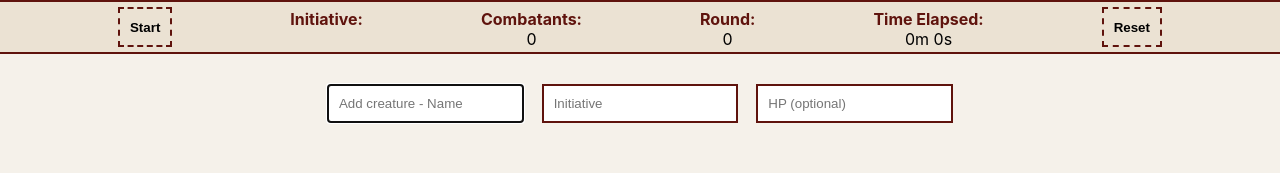
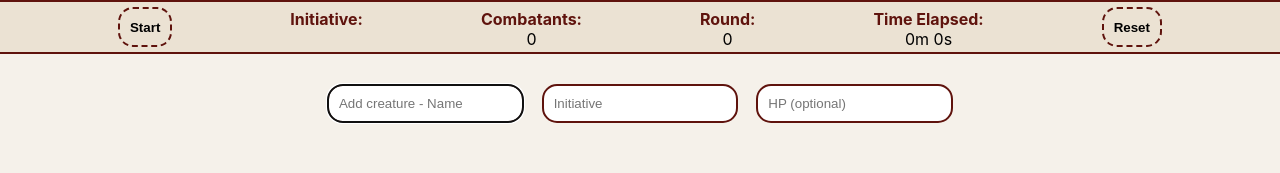
Before and after one commit to Paul-Ladyman/dnd-battle-tracker, a React (Create React App) app: page / in a window 1280 px wide. Shown: the top 173 px of the page. Built offline with nearby package versions, Linux system fonts and the light colour scheme.

Commit message:
Rounded corners!

```diff
--- a/src/App.css
+++ b/src/App.css
@@ -8,6 +8,7 @@ button {
   padding: 10px;
   font-weight: bold;
   background-color: #e1e1b5;
+  border-radius: 15px;
 }
 
 .App {
@@ -109,6 +110,7 @@ button {
 
 .creature-toolbar--input {
   border: 2px solid #5f130d;
+  border-radius: 15px;
   padding: 10px;
   background-color: white;
   box-sizing: border-box;
@@ -177,6 +179,7 @@ button {
   border: 2px solid #5f130d;
   padding: 10px;
   width: 100%;
+  border-radius: 15px;
 }
 
 .create-creature-form--input__error {
@@ -192,6 +195,7 @@ button {
 
 .creature-wrapper {
   border: 2px solid #5f130d;
+  border-radius: 15px;
   margin: 60px 0 10px 0;
   padding: 10px;
   background-color: #e1e1b5;
@@ -222,6 +226,7 @@ button {
   .creature-wrapper {
     border-left: none;
     border-right: none;
+    border-radius: 0;
   }
 
   .creature-wrapper__active {
@@ -303,6 +308,7 @@ button {
   grid-gap: 10px;
   margin-top: 5px;
   border: 1px solid #8b0d00;
+  border-radius: 15px;
   padding: 10px;
 }
 
```
